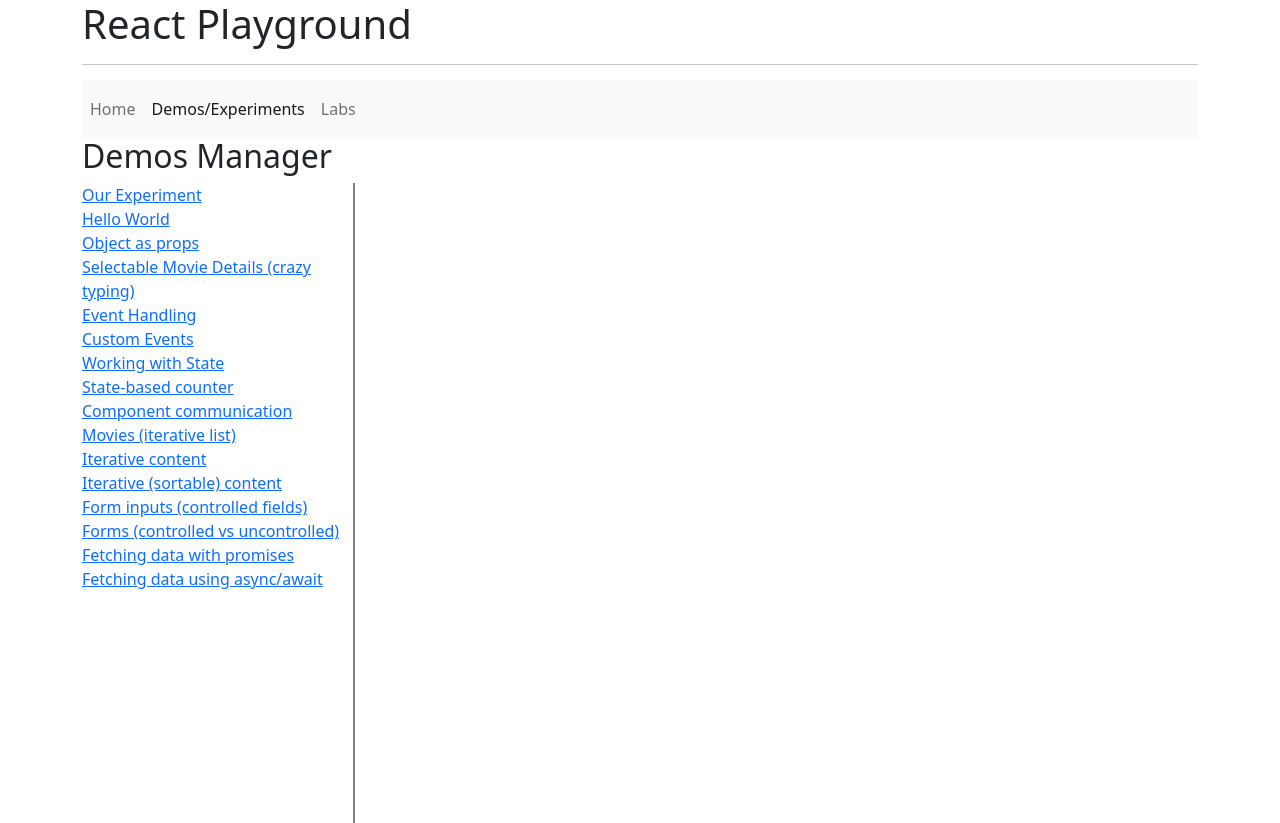
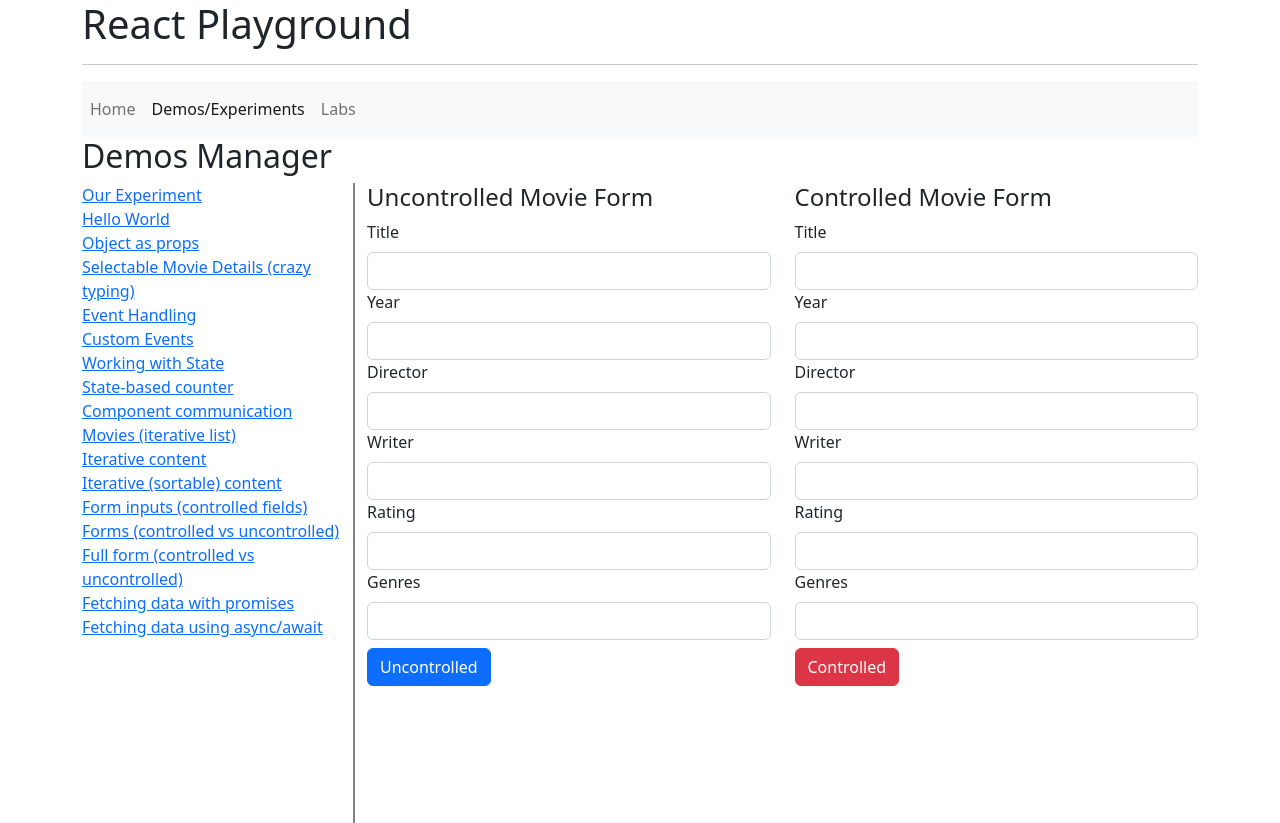
Before and after one commit to speedingplanet/intuit-react-playground, a React (Vite) app: page /demos/full-form in a window 1280 px wide. Built offline with nearby package versions, Linux system fonts and the light colour scheme.

Commit message:
Full form demo

```diff
--- /dev/null
+++ b/src/demos/FullForm.tsx
@@ -0,0 +1,284 @@
+import type React from 'react';
+import type { Movie } from './demos-types';
+import { movies } from '../data/all-data-typed';
+import { useState } from 'react';
+
+export default function FullForm() {
+	return (
+		<section className="row">
+			<div className="col">
+				<FullFormUncontrolled />
+			</div>
+			<div className="col">
+				<FullFormControlled />
+			</div>
+		</section>
+	);
+}
+
+// Dark TypeScript magic from https://stackoverflow.com/a/60932900
+// Record type ensures, we have no double or missing keys, values can be neglected
+function createKeys(keyRecord: Record<keyof Movie, any>): Array<keyof Movie> {
+	return Object.keys(keyRecord) as any;
+}
+
+// eslint-disable-next-line @typescript-eslint/no-unused-vars
+const keys = createKeys(movies[1]);
+
+export function FullFormUncontrolled() {
+	let handleSubmit: React.FormEventHandler<HTMLFormElement> = (event) => {
+		event.preventDefault();
+		let form = event.currentTarget;
+		let data = new FormData(form);
+		let movie: Partial<Movie> = {};
+
+		/*
+		for (let [key, value] of data.entries() as IterableIterator<[keyof Movie, string]>) {
+			if (['rating', 'year'].includes(key)) {
+				movie[key] = Number(value);
+			} else if (['genres', 'writer'].includes(key)) {
+				movie[key] = [value];
+			} else {
+				movie[key] = value;
+			}
+		}
+		*/
+
+		movie.title = data.get('title') as string;
+		movie.director = data.get('director') as string;
+		movie.writer = [data.get('writer') as string];
+		movie.genres = [data.get('genres') as string];
+		movie.year = Number(data.get('year') as string);
+		movie.rating = Number(data.get('title') as string);
+		movie.id = Date.now(); // Large but reasonably unique
+
+		console.log('Adding a movie:', movie);
+	};
+
+	return (
+		<form onSubmit={handleSubmit}>
+			<div>
+				<h4>Uncontrolled Movie Form</h4>
+			</div>
+			<div>
+				<label
+					htmlFor="movie-title"
+					className="form-label"
+				>
+					Title
+				</label>
+				<input
+					type="text"
+					name="title"
+					id="movie-title"
+					className="form-control"
+				/>
+			</div>
+			<div>
+				<label
+					htmlFor="movie-year"
+					className="form-label"
+				>
+					Year
+				</label>
+				<input
+					type="text"
+					name="year"
+					id="movie-year"
+					className="form-control"
+				/>
+			</div>
+			<div>
+				<label
+					htmlFor="movie-director"
+					className="form-label"
+				>
+					Director
+				</label>
+				<input
+					type="text"
+					name="director"
+					id="movie-director"
+					className="form-control"
+				/>
+			</div>
+			<div>
+				<label
+					htmlFor="movie-writer"
+					className="form-label"
+				>
+					Writer
+				</label>
+				<input
+					type="text"
+					name="writer"
+					id="movie-writer"
+					className="form-control"
+				/>
+			</div>
+			<div>
+				<label
+					htmlFor="movie-rating"
+					className="form-label"
+				>
+					Rating
+				</label>
+				<input
+					type="text"
+					name="rating"
+					id="movie-rating"
+					className="form-control"
+				/>
+			</div>
+			<div>
+				<label
+					htmlFor="movie-genres"
+					className="form-label"
+				>
+					Genres
+				</label>
+				<input
+					type="text"
+					name="genres"
+					id="movie-genres"
+					className="form-control"
+				/>
+			</div>
+			<div className="mt-2">
+				<button
+					className="btn btn-primary"
+					type="submit"
+				>
+					Uncontrolled
+				</button>
+			</div>
+		</form>
+	);
+}
+
+type MovieWithoutId = Partial<Omit<Movie, 'id'>>;
+export function FullFormControlled() {
+	let [movie, setMovie] = useState<MovieWithoutId>({});
+
+	let updateMovie: React.FormEventHandler<HTMLInputElement> = (event) => {
+		let field = event.currentTarget.name;
+		let value = event.currentTarget.value;
+		setMovie({
+			...movie,
+			[field]: value,
+		});
+	};
+
+	return (
+		<form>
+			<div>
+				<h4>Controlled Movie Form</h4>
+			</div>
+			<div>
+				<label
+					htmlFor="movie-title"
+					className="form-label"
+				>
+					Title
+				</label>
+				<input
+					type="text"
+					name="title"
+					id="movie-title"
+					className="form-control"
+					value={movie.title ?? ''}
+					onChange={updateMovie}
+				/>
+			</div>
+			<div>
+				<label
+					htmlFor="movie-year"
+					className="form-label"
+				>
+					Year
+				</label>
+				<input
+					type="text"
+					name="year"
+					id="movie-year"
+					className="form-control"
+					value={movie.year ?? ''}
+					onChange={updateMovie}
+				/>
+			</div>
+			<div>
+				<label
+					htmlFor="movie-director"
+					className="form-label"
+				>
+					Director
+				</label>
+				<input
+					type="text"
+					name="director"
+					id="movie-director"
+					className="form-control"
+					value={movie.director ?? ''}
+					onChange={updateMovie}
+				/>
+			</div>
+			<div>
+				<label
+					htmlFor="movie-writer"
+					className="form-label"
+				>
+					Writer
+				</label>
+				<input
+					type="text"
+					name="writer"
+					id="movie-writer"
+					className="form-control"
+					value={movie.writer ?? ''}
+					onChange={updateMovie}
+				/>
+			</div>
+			<div>
+				<label
+					htmlFor="movie-rating"
+					className="form-label"
+				>
+					Rating
+				</label>
+				<input
+					type="text"
+					name="rating"
+					id="movie-rating"
+					className="form-control"
+					value={movie.rating ?? ''}
+					onChange={updateMovie}
+				/>
+			</div>
+			<div>
+				<label
+					htmlFor="movie-genres"
+					className="form-label"
+				>
+					Genres
+				</label>
+				<input
+					type="text"
+					name="genres"
+					id="movie-genres"
+					className="form-control"
+					value={movie.genres ?? ''}
+					onChange={updateMovie}
+				/>
+			</div>
+			<div className="mt-2">
+				<button
+					className="btn btn-danger"
+					type="button"
+					onClick={() => console.log('Movie is:', movie)}
+				>
+					Controlled
+				</button>
+			</div>
+		</form>
+	);
+}
--- a/src/demos/demos-routes.tsx
+++ b/src/demos/demos-routes.tsx
@@ -15,6 +15,7 @@ import FormInputs from './FormInputs';
 import ControlledVsUncontrolled from './ControlledVsUncontrolled';
 import FetchingDataPromises from './FetchingDataPromises';
 import FetchingDataAsyncAwait from './FetchingDataAsyncAwait';
+import FullForm from './FullForm';
 
 let routes = new Map<RouteObject, string>();
 routes.set(
@@ -140,6 +141,14 @@ routes.set(
 
 routes.set(
 	{
+		path: 'full-form',
+		element: <FullForm />,
+	},
+	'Full form (controlled vs uncontrolled)'
+);
+
+routes.set(
+	{
 		path: 'fetching-with-promises',
 		element: <FetchingDataPromises />,
 	},
```
